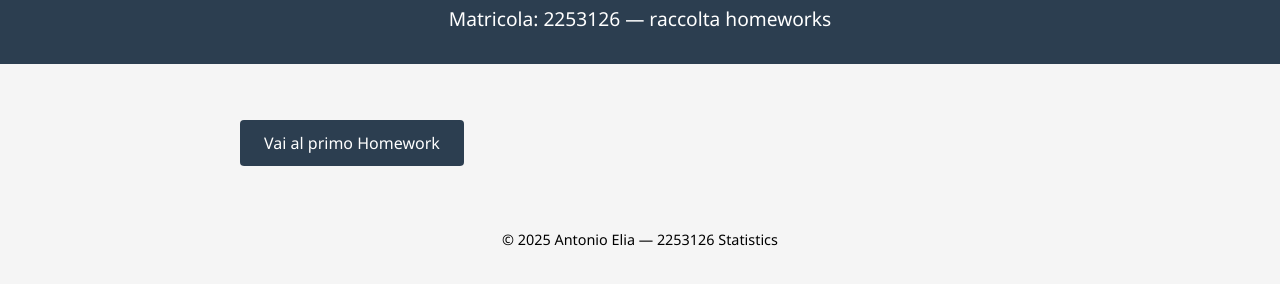
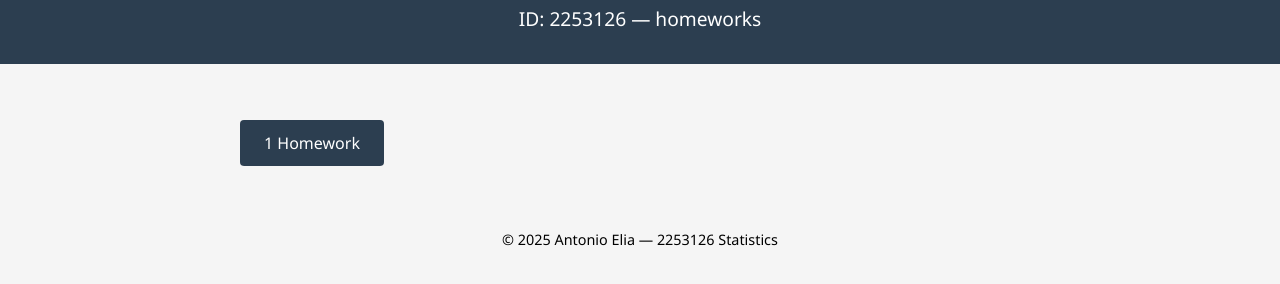
Before and after one commit to antonioeliaaa/statistics, a plain HTML site: page index.html in a window 1280 px wide. Shown: the part 90-374 px from the top of the page. Drawn offline with Linux system fonts and the light colour scheme.

Commit message:
Update index.html

```diff
--- a/index.html
+++ b/index.html
@@ -9,11 +9,11 @@
   <body>
     <header>
       <h1>Statistics Antonio Elia</h1>
-      <p>Matricola: 2253126 — raccolta homeworks</p>
+      <p>ID: 2253126 — homeworks</p>
     </header>
 
     <main>
-      <a class="button" href="./homework/homework1.html">Vai al primo Homework</a>
+      <a class="button" href="./homework/homework1.html">1 Homework</a>
 
     </main>
 
```
